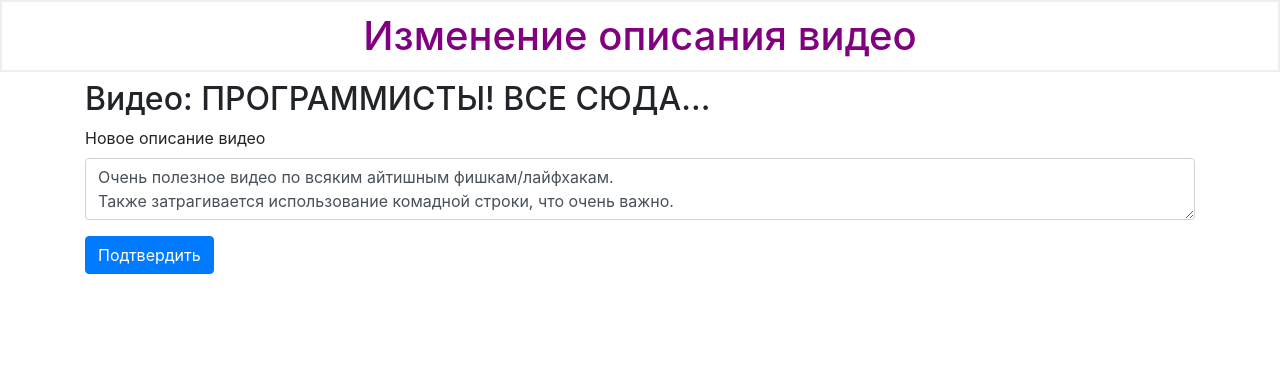
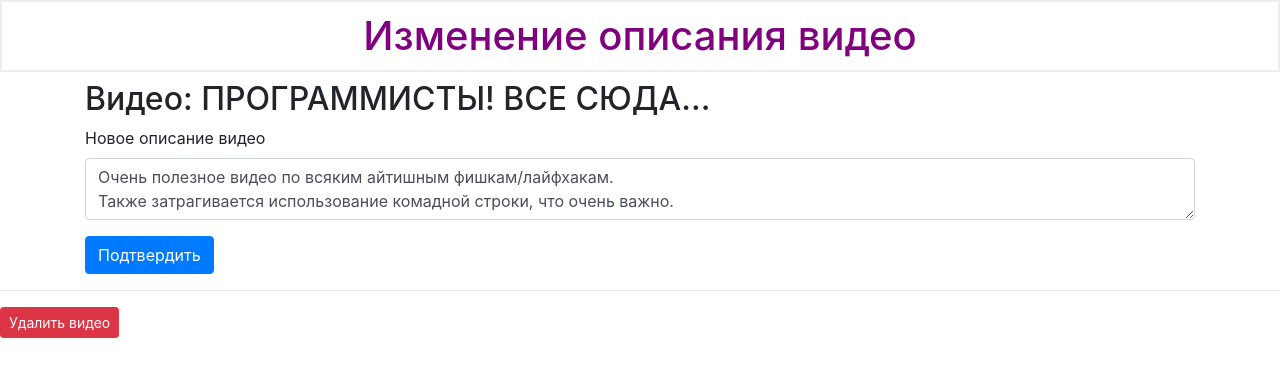
Before and after one commit to nendrukh/junior_blog, a Flask app: page /1/edit_video in a window 1280 px wide. Shown: the top 377 px of the page. Run offline with Flask 3, Linux system fonts and the light colour scheme; data comes from the database, SQL or seed files in the repository; both versions use the stored data as it was after the commit; some libraries are stand-ins or nearby versions.

Commit message:
added the ability to delete videos

```diff
--- a/app.py
+++ b/app.py
@@ -88,5 +88,16 @@ def edit_video(video_id):
     return render_template("edit_video.html", video=video)
 
 
+@app.route("/<int:video_id>/delete_video", methods=("POST",))
+def delete_video(video_id):
+    video = get_video(video_id)
+    conn = get_db_connection()
+    conn.execute("DELETE FROM videos WHERE id = ?", (video_id,))
+    conn.commit()
+    conn.close()
+    flash(f'Видео {video["title"]} было успешно удалено')
+    return redirect(url_for("home"))
+
+
 if __name__ == "__main__":
     app.run(debug=True)
--- a/templates/edit_video.html
+++ b/templates/edit_video.html
@@ -19,4 +19,11 @@
             <div class="alert alert-danger">{{ message }}</div>
         {% endfor %}
     </div>
+
+    <hr>
+
+    <form action="{{ url_for('delete_video', video_id=video['id']) }}" method="POST">
+        <input type="submit" value="Удалить видео" class="btn btn-danger btn-sm"
+        onclock="return confirm('Хотите удалить это видео?')">
+    </form>
 {% endblock body %}
```
Also changed, not shown: database.db.
